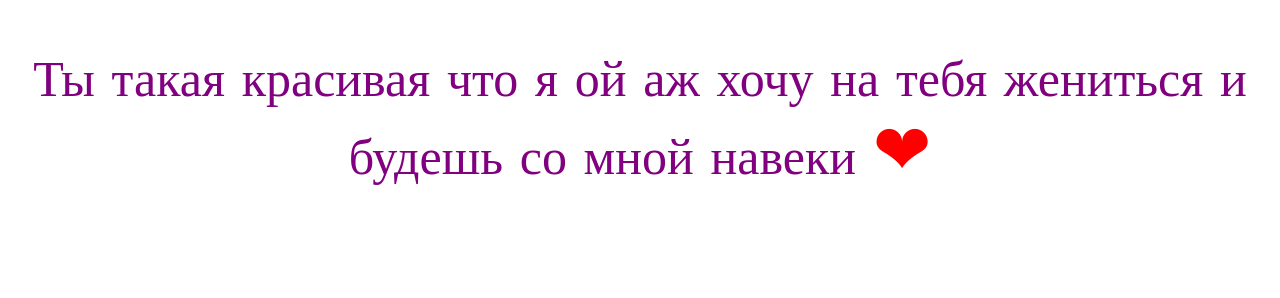
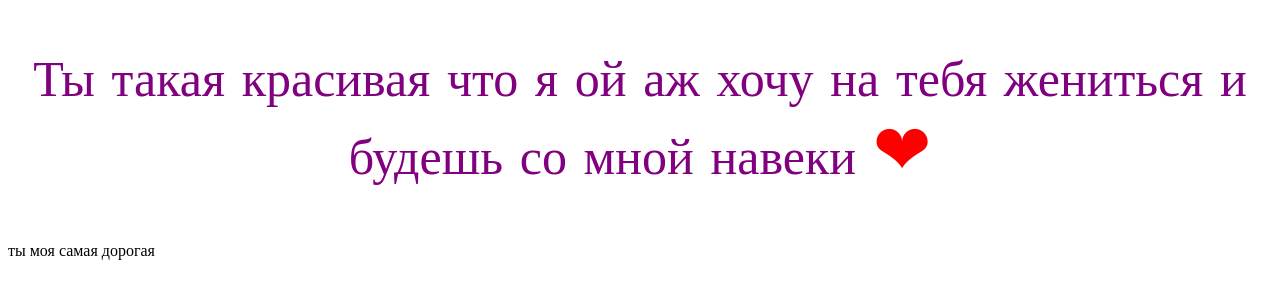
Before and after one commit to Artem08092003/artem08092003.github.io, a plain HTML site: page index.html in a window 1280 px wide. Drawn offline with Linux system fonts and the light colour scheme.

Commit message:
Update index.html

```diff
--- a/index.html
+++ b/index.html
@@ -10,6 +10,7 @@
 <body>
 <main>
 <p class="css">Ты такая красивая что я ой аж хочу на тебя жениться и будешь со мной навеки <span class="sss">❤</span></p>
+  <p>ты моя самая дорогая</p>
 </main>
 </body>
 </html>
```
